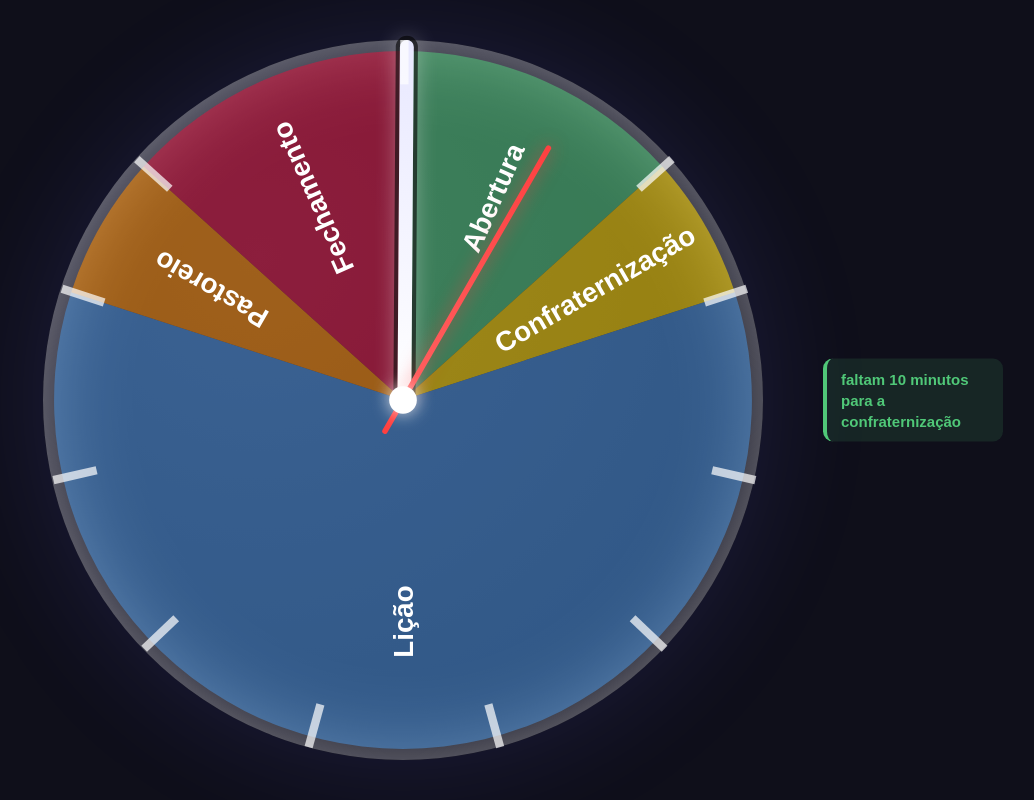
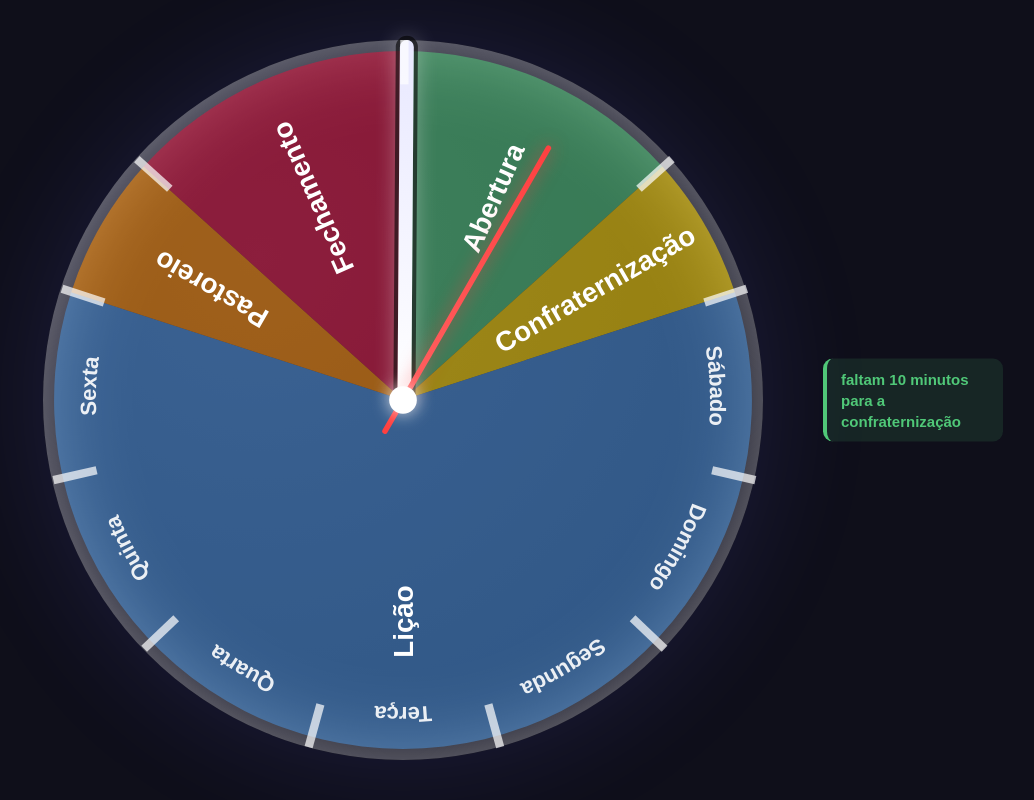
Before and after one commit to leandroNarruda/relogio-escola-sabatina, a plain HTML site: page index.html in a window 1280 px wide. Shown: the whole page, without its empty margins (237-1271 px from the left). Drawn offline with Linux system fonts and the light colour scheme.

Commit message:
Adiciona arcos e rótulos para os dias da semana no relógio

```diff
--- a/index.html
+++ b/index.html
@@ -258,6 +258,49 @@
       svg.appendChild(g);
     });
 
+    const defs = document.createElementNS(svgNS, 'defs');
+    svg.appendChild(defs);
+
+    const dias = ['Sábado', 'Domingo', 'Segunda', 'Terça', 'Quarta', 'Quinta', 'Sexta'];
+    const licaoStartDeg = 72;
+    const licaoSpan = 216; // 288 - 72
+    const arcR = 113;
+
+    dias.forEach((dia, i) => {
+      const s = licaoStartDeg + (licaoSpan * i) / 7;
+      const e = licaoStartDeg + (licaoSpan * (i + 1)) / 7;
+
+      const p1 = polarToXY(130, 130, arcR, s);
+      const p2 = polarToXY(130, 130, arcR, e);
+
+      const arcPath = document.createElementNS(svgNS, 'path');
+      const pathId = `dia-arc-${i}`;
+      arcPath.setAttribute('id', pathId);
+      arcPath.setAttribute('d',
+        `M ${p1.x.toFixed(3)} ${p1.y.toFixed(3)} ` +
+        `A ${arcR} ${arcR} 0 0 1 ${p2.x.toFixed(3)} ${p2.y.toFixed(3)}`
+      );
+      arcPath.setAttribute('fill', 'none');
+      defs.appendChild(arcPath);
+
+      const textEl = document.createElementNS(svgNS, 'text');
+      textEl.setAttribute('font-size', '8');
+      textEl.setAttribute('font-family', 'sans-serif');
+      textEl.setAttribute('font-weight', '600');
+      textEl.setAttribute('fill', '#fff');
+      textEl.setAttribute('fill-opacity', '0.9');
+
+      const textPath = document.createElementNS(svgNS, 'textPath');
+      textPath.setAttribute('href', `#${pathId}`);
+      textPath.setAttribute('startOffset', '50%');
+      textPath.setAttribute('text-anchor', 'middle');
+      textPath.setAttribute('dominant-baseline', 'middle');
+      textPath.textContent = dia;
+
+      textEl.appendChild(textPath);
+      svg.appendChild(textEl);
+    });
+
     const shadowPath = document.createElementNS(svgNS, 'path');
     shadowPath.setAttribute('fill', 'rgba(0, 0, 0, 0.78)');
     shadowPath.setAttribute('stroke', 'none');
```
